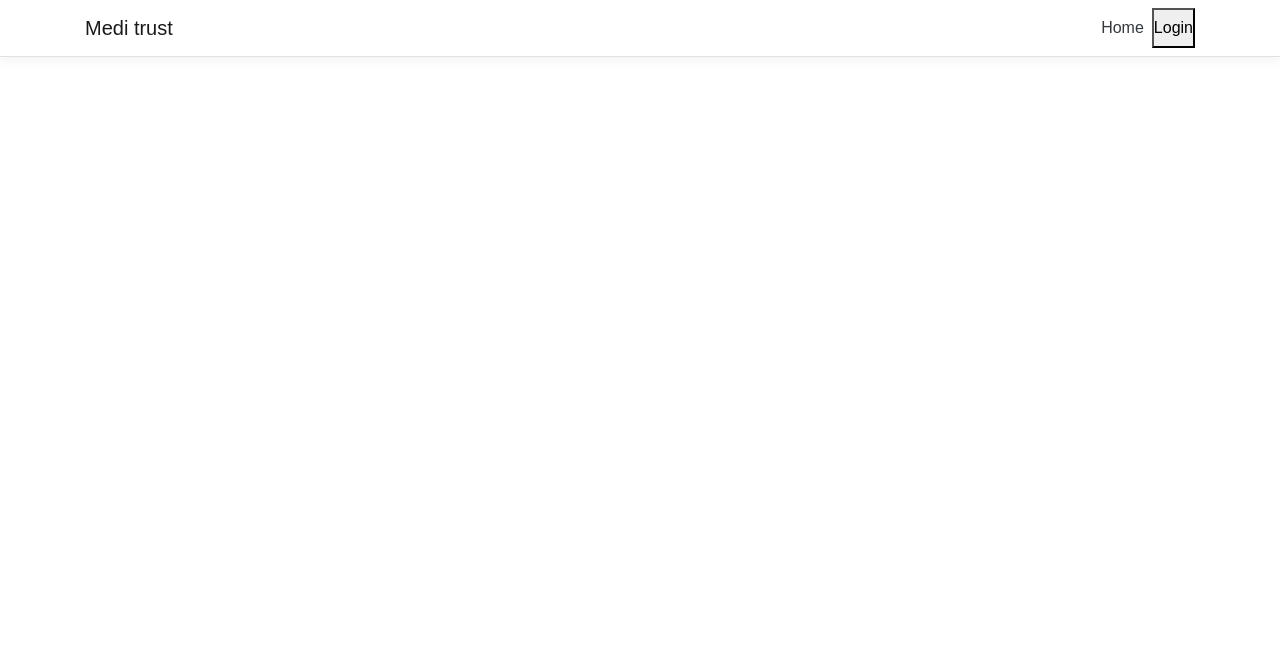
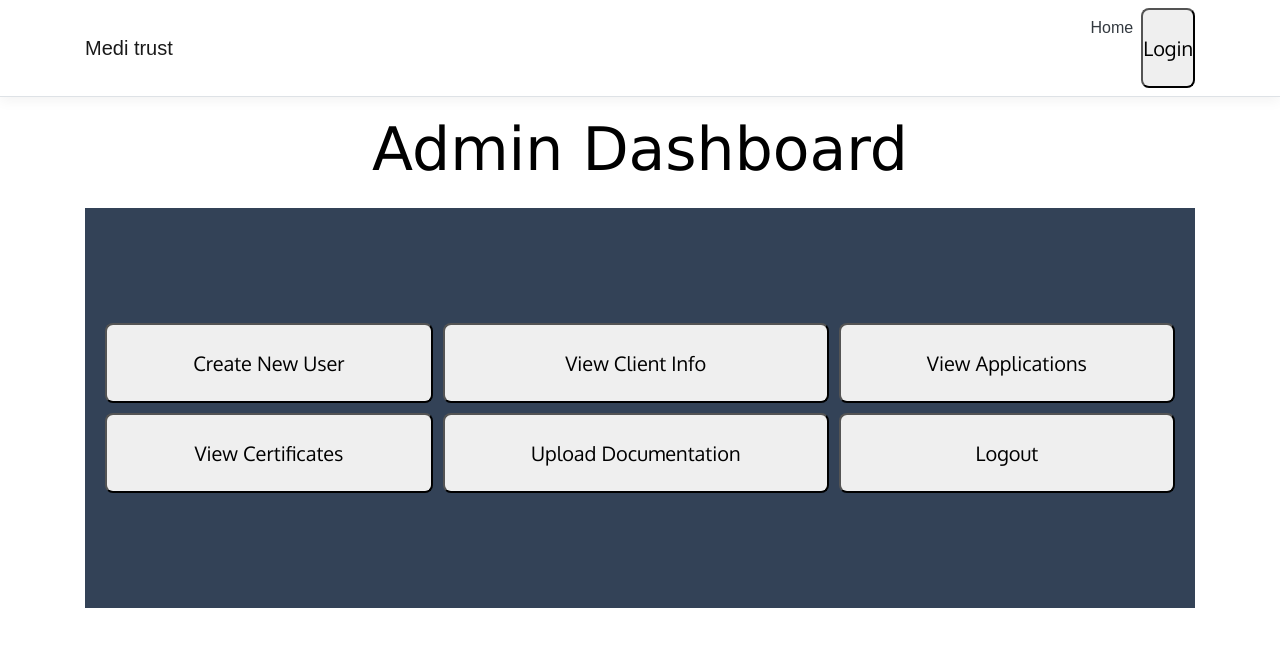
Before and after one commit to FrancoBester/AngryPixels_front-end, a React (Create React App) app in the folder graphical_user_interface/graphical_user_interface/ClientApp/: page /Admin in a window 1280 px wide. Shown: the top 646 px of the page. Built offline with nearby package versions, Linux system fonts and the light colour scheme; a web font is replaced by a local one.

Commit message:
Admin/User Dashboard outline created

```diff
--- a/graphical_user_interface/graphical_user_interface/ClientApp/public/index.html
+++ b/graphical_user_interface/graphical_user_interface/ClientApp/public/index.html
@@ -2,6 +2,9 @@
 <html lang="en">
   <head>
 
+    <link rel="preconnect" href="https://fonts.googleapis.com">
+<link rel="preconnect" href="https://fonts.gstatic.com" crossorigin>
+<link href="https://fonts.googleapis.com/css2?family=Oxygen&display=swap" rel="stylesheet">
     <link rel="preconnect" href="https://fonts.googleapis.com">
 <link rel="preconnect" href="https://fonts.gstatic.com" crossorigin>
 <link href="https://fonts.googleapis.com/css2?family=Dosis:wght@600&family=Montserrat&display=swap" rel="stylesheet">
--- a/graphical_user_interface/graphical_user_interface/ClientApp/src/App.js
+++ b/graphical_user_interface/graphical_user_interface/ClientApp/src/App.js
@@ -13,6 +13,8 @@ import { BrowserRouter as Router } from "react-router-dom";
 import Signup from "./components/pages/Signup";
 import About from "./components/pages/About";
 import Contact from "./components/pages/Contact";
+import Client from "./components/pages/Client";
+import Admin from "./components/pages/Admin";
 
 import "./custom.css";
 
@@ -27,6 +29,8 @@ export default function App() {
           <Route exact path="/Signup" component={Signup} />
           <Route path="/About" exact component={About}/>
           <Route path="/Contact" exact component={Contact}/>
+          <Route path="/Client" exact component={Client}/>
+          <Route path ="/Admin" exact component={Admin}/>
           <ProtectedRoute path="/counter" component={Counter} />
           <Route path="/fetch-data" component={FetchData} />
         </Switch>
--- /dev/null
+++ b/graphical_user_interface/graphical_user_interface/ClientApp/src/components/pages/Admin.css
@@ -0,0 +1,35 @@
+h1{
+    color: black;
+}
+
+.grid-container{
+  display: grid;
+  height: 400px;
+  align-content: center;
+  grid-template-columns: auto auto auto;
+  grid-gap: 10px;
+  background-color: #334257;
+  padding: 20px;
+}
+
+.grid-container > div {
+    background-color: rgb(238, 238, 238);
+    text-align: center;
+    padding: 20px 0;
+    font-size: 30px;
+
+  }
+
+  button{
+    height: 80px;
+    font-size: 20px;
+    font-style: bold;
+    font-family: 'Oxygen', sans-serif;
+    border-radius: 8px;
+  }
+
+  button:hover{
+    background-color: #476072;
+    color: #fff;
+    box-shadow: 0 12px 16px 0 rgba(0,0,0,0.24), 0 17px 50px 0 rgba(0,0,0,0.19);
+  }
--- /dev/null
+++ b/graphical_user_interface/graphical_user_interface/ClientApp/src/components/pages/Admin.jsx
@@ -0,0 +1,25 @@
+import React from 'react';
+import './Admin.css';
+
+function Admin(){
+    return(
+    <div>
+        <body>
+        <h1>Admin Dashboard</h1>
+
+            <div className="grid-container">
+                <button onClick="">Create New User</button>
+                <button onClick="">View Client Info</button>
+                <button onClick="">View Applications</button>
+                <button onClick="">View Certificates</button>
+                <button onClick="">Upload Documentation</button>
+                <button onClick="">Logout</button>
+            </div>
+        </body>
+    </div>
+
+    );
+
+}
+
+export default Admin;
--- /dev/null
+++ b/graphical_user_interface/graphical_user_interface/ClientApp/src/components/pages/Client.css
@@ -0,0 +1,35 @@
+h1{
+    color: black;
+}
+
+.grid-container{
+  display: grid;
+  height: 400px;
+  align-content: center;
+  grid-template-columns: auto auto auto;
+  grid-gap: 10px;
+  background-color: #334257;
+  padding: 20px;
+}
+
+.grid-container > div {
+    background-color: rgb(238, 238, 238);
+    text-align: center;
+    padding: 20px 0;
+    font-size: 30px;
+
+  }
+
+  button{
+    height: 80px;
+    font-size: 20px;
+    font-style: bold;
+    font-family: 'Oxygen', sans-serif;
+    border-radius: 8px;
+  }
+
+  button:hover{
+    background-color: #476072;
+    color: #fff;
+    box-shadow: 0 12px 16px 0 rgba(0,0,0,0.24), 0 17px 50px 0 rgba(0,0,0,0.19);
+  }
--- /dev/null
+++ b/graphical_user_interface/graphical_user_interface/ClientApp/src/components/pages/Client.jsx
@@ -0,0 +1,25 @@
+import React from 'react';
+import './Client.css';
+
+function Client(){
+    return(
+    <div>
+        <body>
+        <h1>Client Dashboard</h1>
+
+            <div className="grid-container">
+                <button onClick="">New Application</button>
+                <button onClick="">View Info</button>
+                <button onClick="">Upload Documents</button>
+                <button onClick="">My Profile</button>
+                <button onClick="">Policy Details</button>
+                <button onClick="">Logout</button>
+            </div>
+        </body>
+    </div>
+
+    );
+
+}
+
+export default Client;
```
Also changed, not shown: graphical_user_interface/graphical_user_interface/ClientApp/src/components/pages/About.jsx (line endings or trailing spaces).
